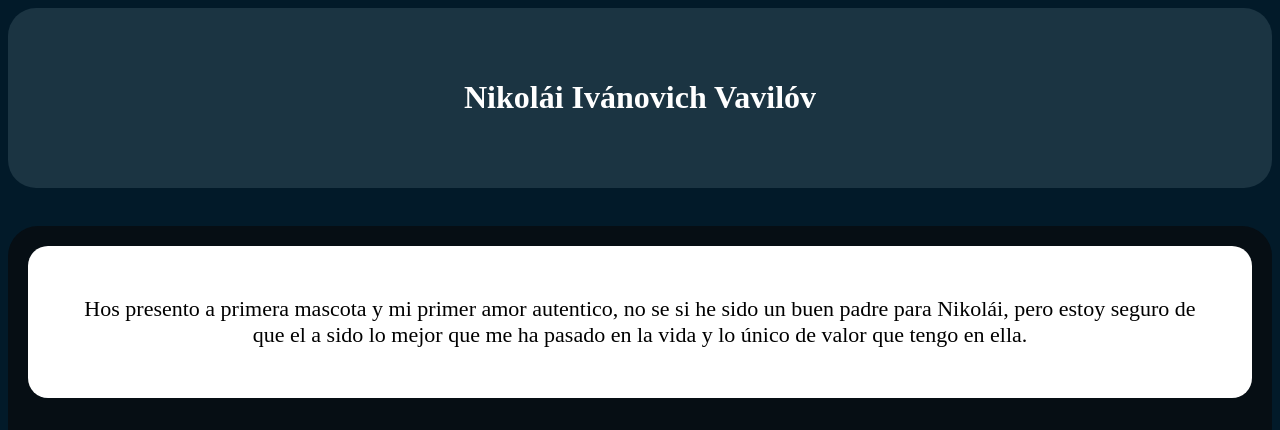
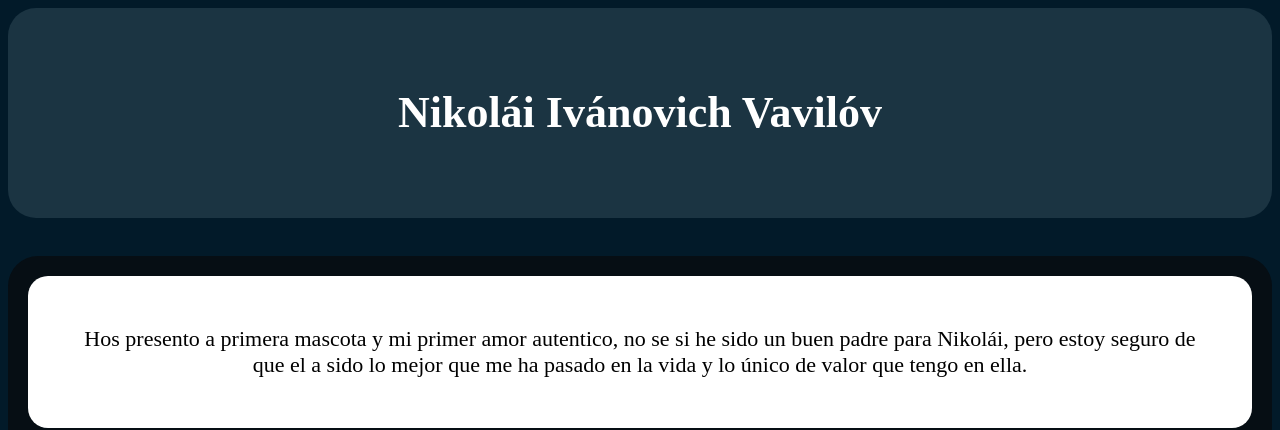
Before and after one commit to CamiloPiamba22/ImagesGaleryFlex, a plain HTML site: page index.html in a window 1280 px wide. Shown: the top 430 px of the page. Drawn offline with Linux system fonts and the light colour scheme.

Commit message:
Fix: CSS

```diff
--- a/index.css
+++ b/index.css
@@ -10,7 +10,7 @@ header{
 }
 
 h1.Title{
-  text-size: 44px;
+  font-size: 44px;
   color: #ffffff;
 }
 
@@ -34,7 +34,6 @@ article.Galery{
   justify-content: center;
   align-items: start;
   flex-wrap: wrap;
-  max-width: 200%;
   max-width: 200%;
   gap: 5px;
 }
```
